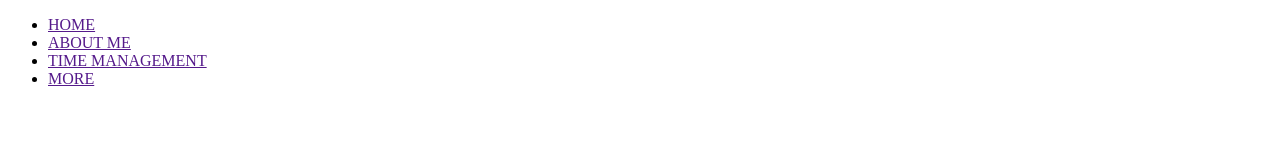
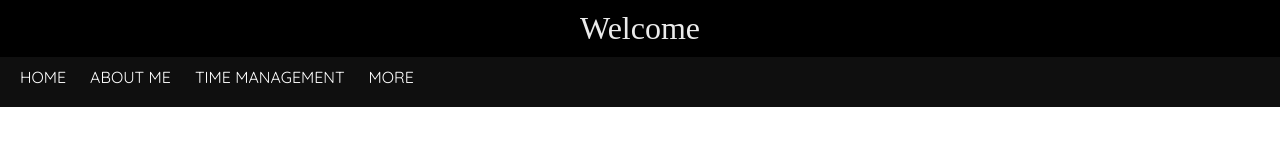
Before and after one commit to IdiotPotato/prova, a plain HTML site: page index.html in a window 1280 px wide. Drawn offline with Linux system fonts and the light colour scheme; a web font is replaced by a local one.

Commit message:
Menu feito com css

```diff
--- a/css/style.css
+++ b/css/style.css
@@ -0,0 +1,53 @@
+@import url('https://fonts.googleapis.com/css?family=Chilanka&display=swap');
+@import url('https://fonts.googleapis.com/css?family=Quicksand&display=swap');
+
+* {
+	margin: 0 auto;
+	padding: 0;
+}
+
+header {
+	width: 100%;
+}
+
+header nav{
+	padding: 10px;
+	height: 30px;
+	background: #0f0f0f;
+}
+
+header nav ul li {
+ 	display: inline;
+ }
+
+ a {
+   color: #fff;
+   font: 16px Quicksand;
+   text-decoration: none;
+   padding: 10px;
+   font-weight: 150;
+   transition: all 0.5s;
+}
+
+ header nav ul li a:hover {
+ 	background: #ccc;
+ 	color: #000;
+ 	padding: 10px;
+ }
+
+#welcome{
+	width: 100%
+	padding: 15px;
+	height: 35px;
+	display: inline;
+}
+
+.welcome{
+	color: #ebebeb;
+	text-align: center;
+	font-family: Chilanka;
+	text-decoration: none;
+    padding: 10px;
+    font-weight: 300;
+    background-color: #000;
+}
--- a/index.html
+++ b/index.html
@@ -3,15 +3,23 @@
 <head>
 	<title>Gestão de Tempo</title>
 	<meta charset="utf-8">
+	<link rel="stylesheet" type="text/css" href="css/style.css">
 </head>
 <body>
+  <!-- Menu -->
+  <header id="welcome">
+  	<h1 class="welcome">Welcome</h1>
+  </header>
   <header>
+   <nav>
   	<ul>
   		<li><a href="">HOME</a></li>
   		<li><a href="">ABOUT ME</a></li>
   		<li><a href="">TIME MANAGEMENT</a></li>
   		<li><a href="">MORE</a></li>
   	</ul>
+   </nav>
   </header>
+  <!-- Fim do Menu -->
 </body>
 </html>
```
